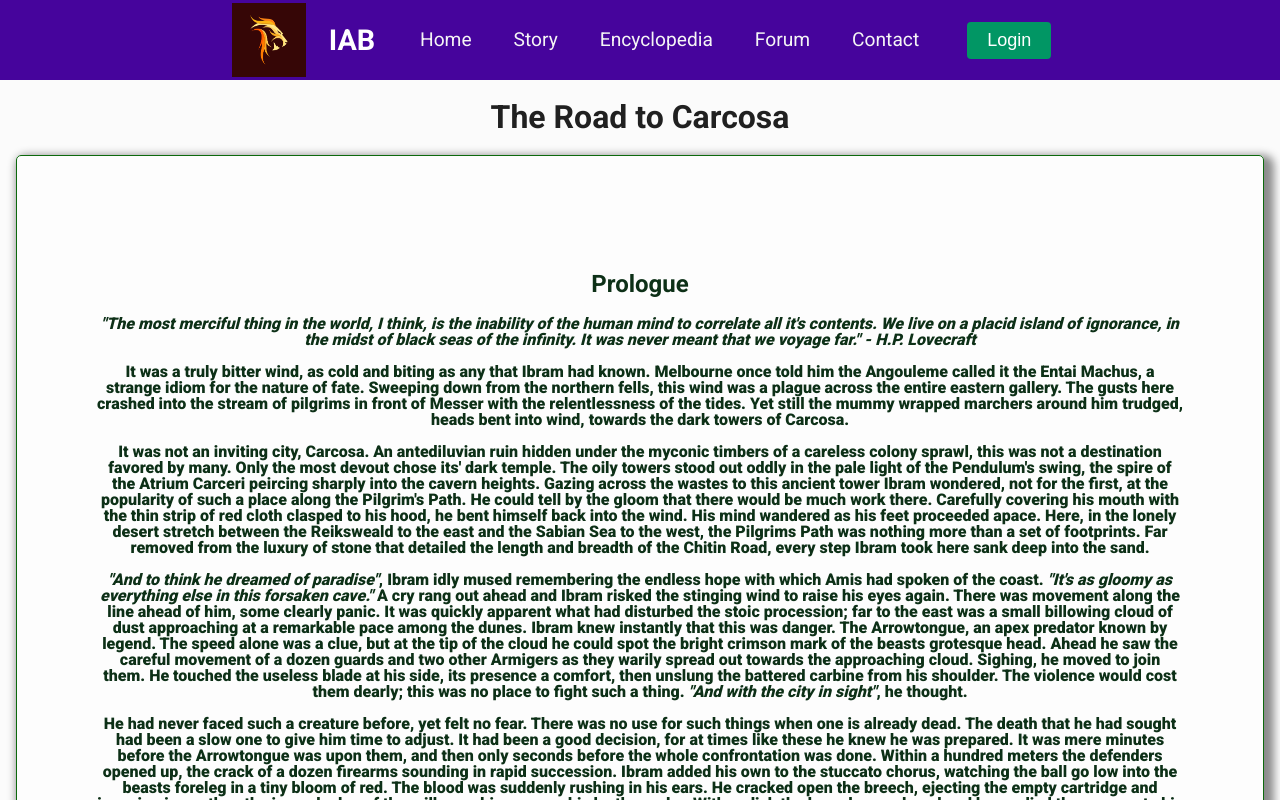
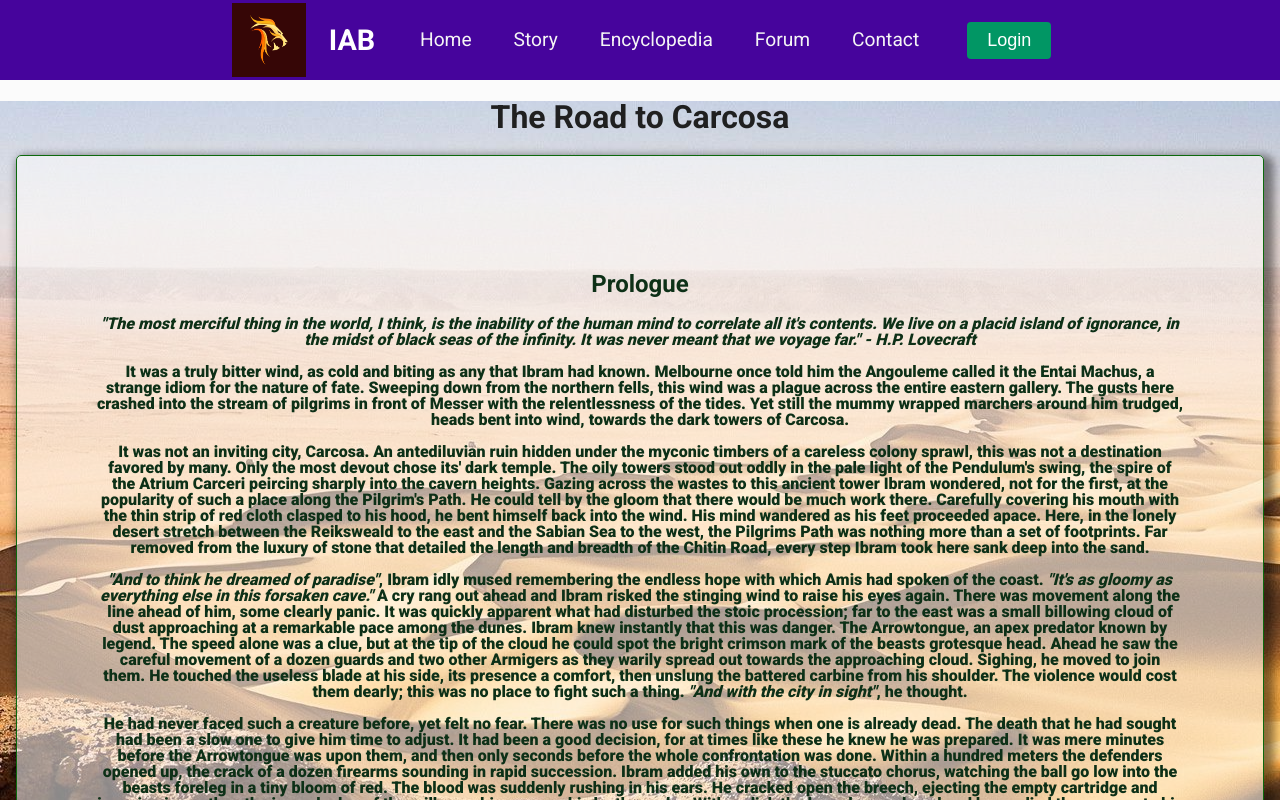
Before and after one commit to WiseFool92/Avernus, a React (Create React App) app: page /storyboard in a window 1280 px wide. Shown: the top 800 px of the page. Built offline with nearby package versions, Linux system fonts and the light colour scheme.

Commit message:
Background img on storyboard

```diff
--- a/src/components/App.css
+++ b/src/components/App.css
@@ -4,6 +4,7 @@
   list-style-position: inside;
   margin: 0rem;
   padding: 0rem;
+  background-image: url('./Img/Dune.jpg');
 }
 
 .co-logo {
```
Also changed, not shown: src/components/Img/Dune.jpg (added).
